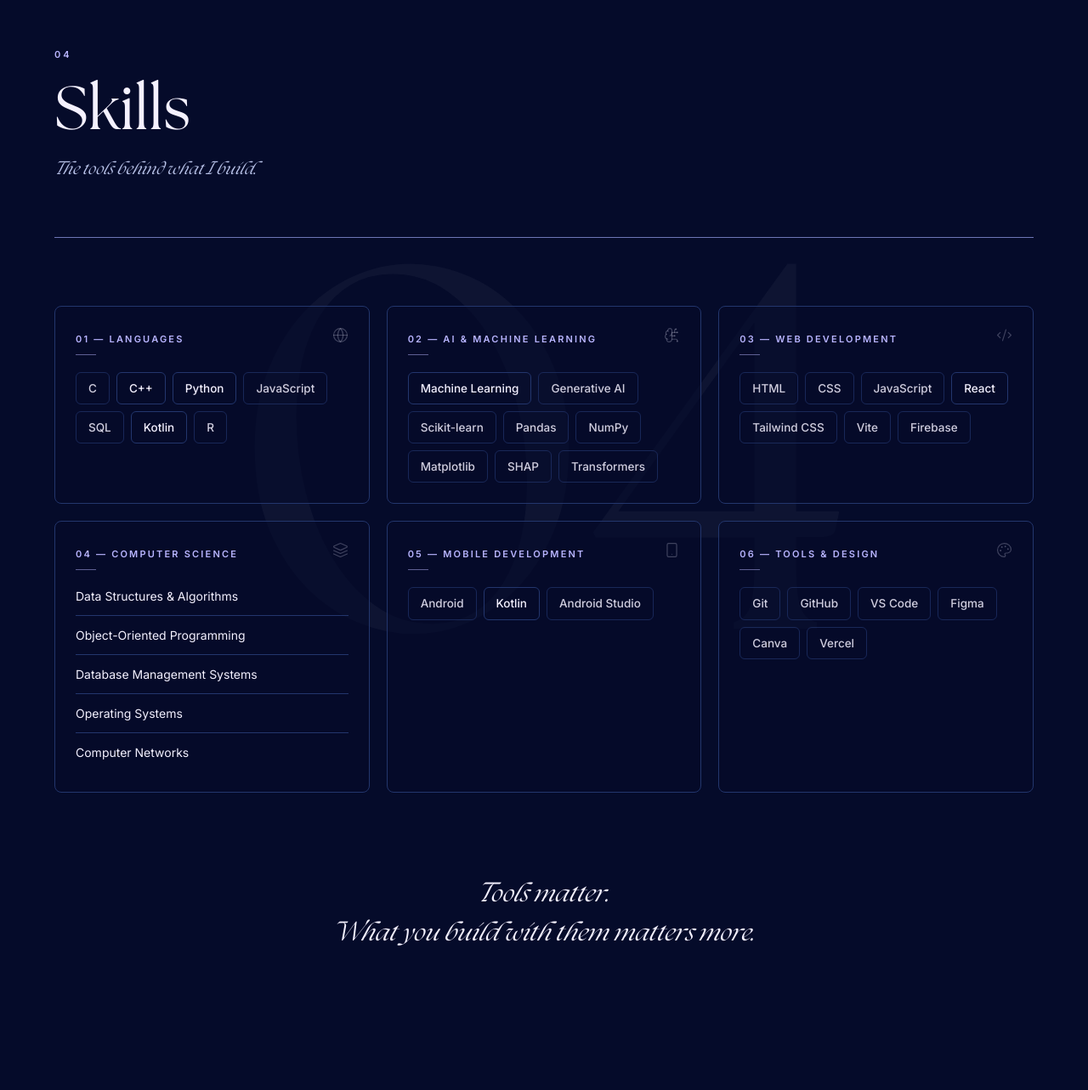
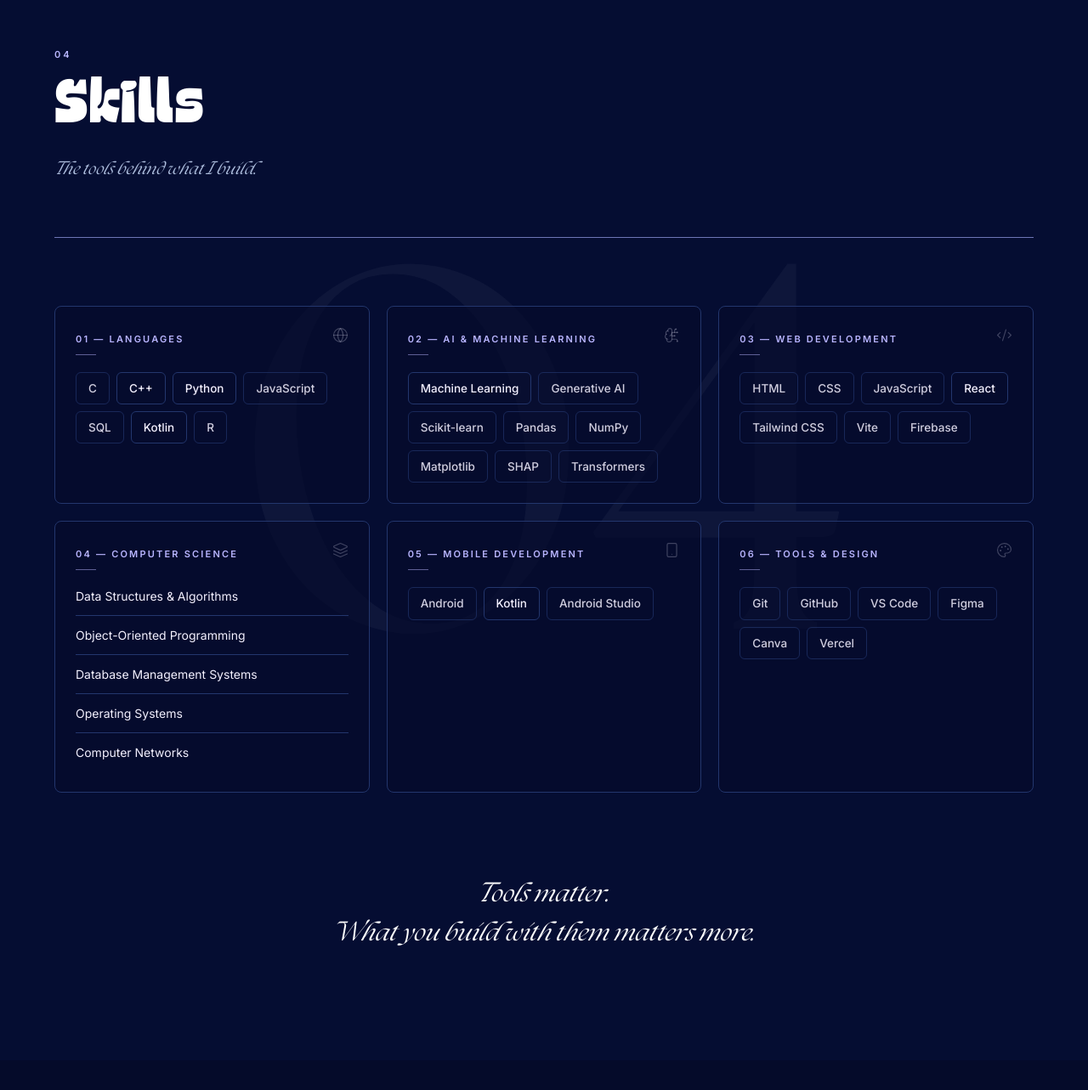
Before and after one commit to trisha29807-del/Portfolio-Trisha, a React (Vite) app: page / in a window 1280 px wide. Shown: the part 5847-7130 px from the top of the page at 85% size. Built offline with nearby package versions, Linux system fonts and the light colour scheme; the HTML template or start-up script is replaced by a standard one.

Commit message:
Apply reference visual language across portfolio sections

```diff
--- a/src/components/Skills/SkillsSection.tsx
+++ b/src/components/Skills/SkillsSection.tsx
@@ -28,7 +28,7 @@ export function SkillsSection() {
     <section
       ref={sectionRef}
       id="skills"
-      className="relative overflow-hidden bg-day-bg text-day-ink transition-colors duration-700 ease-editorial dark:bg-night-bg dark:text-night-ink"
+      className="relative overflow-hidden bg-[#050D32] text-white transition-colors duration-700 ease-[cubic-bezier(0.65,0,0.35,1)] dark:bg-[#050D32] dark:text-white"
     >
       {/* oversized background typography — centered behind the panel grid, integrated rather than corner-cropped */}
       <motion.div
@@ -36,7 +36,7 @@ export function SkillsSection() {
         style={{ y: bgY }}
         className="pointer-events-none absolute inset-x-0 top-[22%] flex justify-center"
       >
-        <span className="select-none font-serif text-[30rem] leading-none text-day-ink/[0.04] dark:text-night-ink/[0.04] sm:text-[38rem]">
+        <span className="select-none font-seasons text-[30rem] leading-none text-white/[0.04] dark:text-white/[0.04] sm:text-[38rem]">
           04
         </span>
       </motion.div>
@@ -49,13 +49,13 @@ export function SkillsSection() {
           viewport={{ once: true, margin: "-15% 0px" }}
           variants={fadeUp}
         >
-          <span className="text-[11px] font-semibold tracking-[0.28em] uppercase text-day-burgundy dark:text-night-burgundy">
+          <span className="text-[11px] font-semibold tracking-[0.28em] uppercase text-[#B9B7FF] dark:text-[#B9B7FF]">
             04
           </span>
-          <h2 className="mt-4 font-serif text-[clamp(2.5rem,6vw,4.5rem)] leading-[1.02] text-day-ink dark:text-night-ink">
+          <h2 className="mt-4 font-boldfat text-[clamp(2.5rem,6vw,4.5rem)] leading-[1.02] text-white dark:text-white">
             Skills
           </h2>
-          <p className="mt-5 max-w-[38ch] font-serif text-[19px] italic leading-relaxed text-day-muted dark:text-night-muted">
+          <p className="mt-5 max-w-[38ch] font-seasons text-[19px] italic leading-relaxed text-[#AEBEDE] dark:text-[#AEBEDE]">
             The tools behind what I build.
           </p>
         </motion.div>
@@ -89,7 +89,7 @@ export function SkillsSection() {
         variants={fadeUp}
         className="container-editorial relative pb-24 pt-4 text-center sm:pb-32"
       >
-        <p className="mx-auto max-w-xl font-serif text-[clamp(1.25rem,2.4vw,1.75rem)] italic leading-relaxed text-day-ink dark:text-night-ink">
+        <p className="mx-auto max-w-xl font-seasons text-[clamp(1.25rem,2.4vw,1.75rem)] italic leading-relaxed text-white dark:text-white">
           Tools matter.
           <br />
           What you build with them matters more.
```
